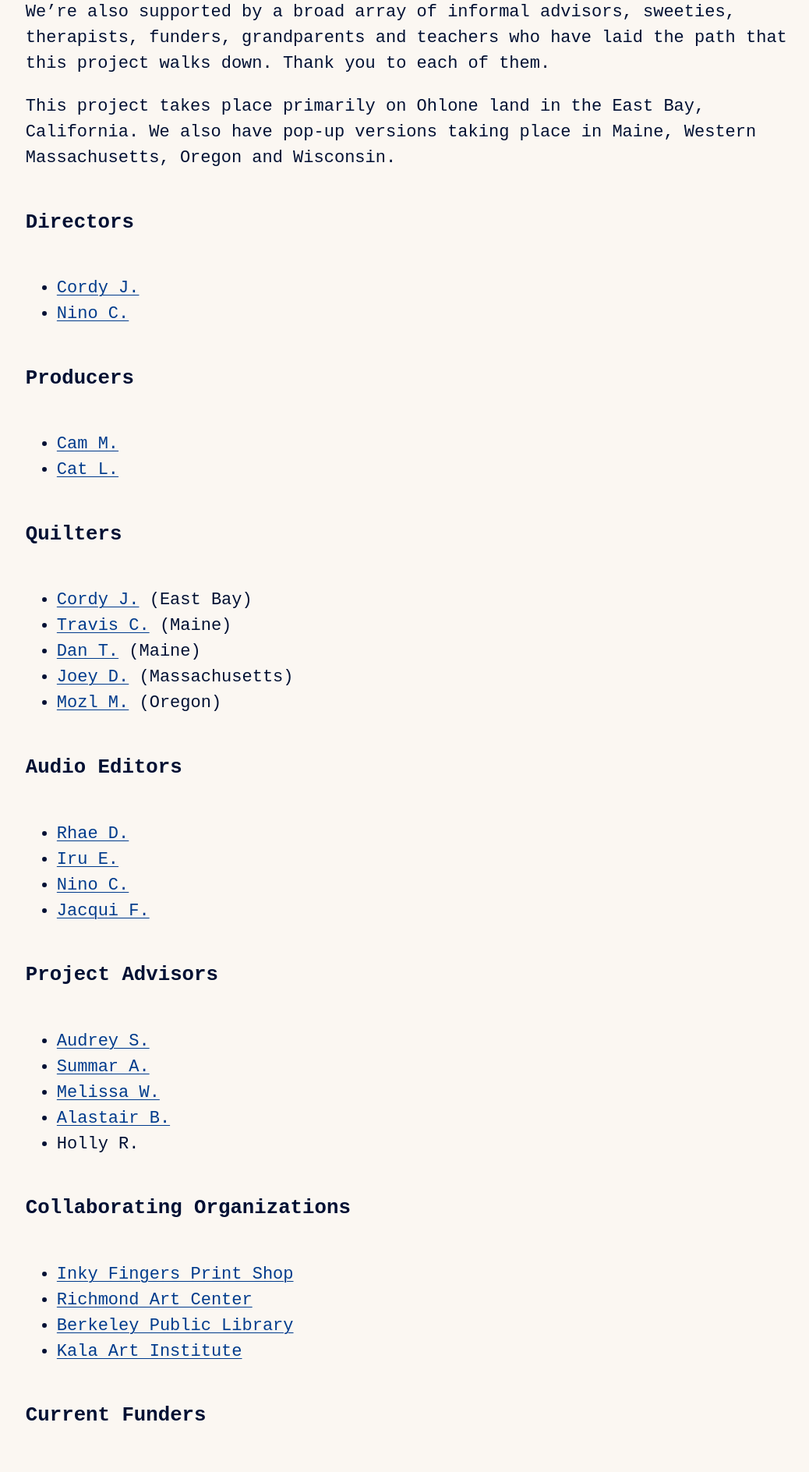
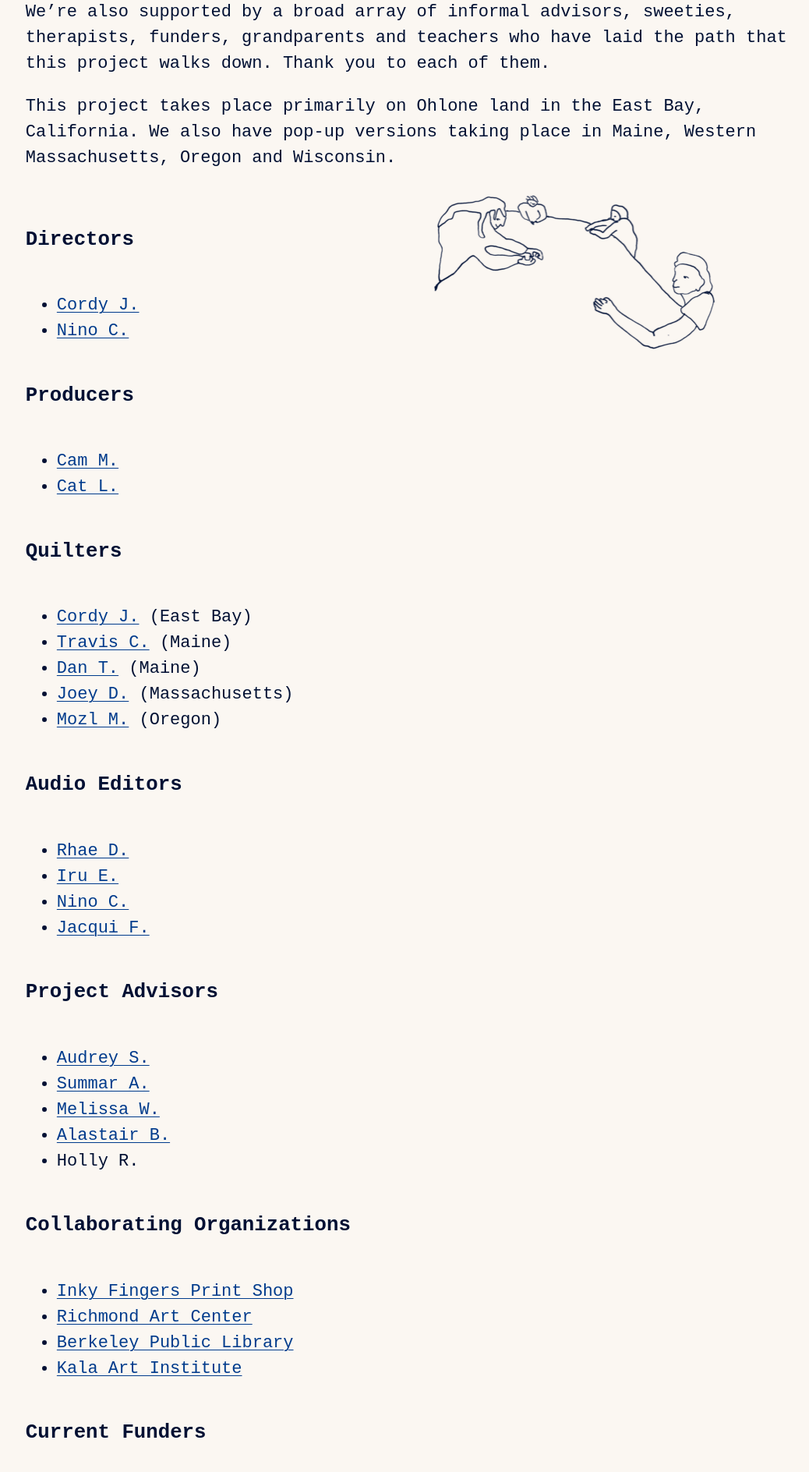
Before and after one commit to danieldickison/transmission-site, a Jekyll site: the page built from who.markdown, in a window 1280 px wide. Shown: the part 393-2281 px from the top of the page at 78% size, without its empty margins (200-1238 px from the left). Built offline with Jekyll 4.4.1, drawn with Linux system fonts in a browser that asks for light colours; some web fonts are replaced; our own code applies the rules of GitHub Pages for plain Markdown files.

Commit message:
who illustration

```diff
--- /dev/null
+++ b/_sass/who.scss
@@ -0,0 +1,7 @@
+#illustration-who {
+  margin-bottom: -100px;
+
+  @media (min-width: $width-wide) {
+    margin: 0 10% -100% auto;
+  }
+}
--- a/assets/css/style.scss
+++ b/assets/css/style.scss
@@ -8,3 +8,4 @@ $baseurl: "{{ site.baseurl }}";
 @import "landing";
 @import "history";
 @import "artists";
+@import "who";
--- a/who.markdown
+++ b/who.markdown
@@ -7,6 +7,12 @@ permalink: /who
 Each quilt is made by a collaborative team of 8 trans and queer artists. This includes interviewers, audio editors, quilters and more. The project vision is also held by a team of trans and queer community based artists. We’re also supported by a broad array of informal advisors, sweeties, therapists, funders, grandparents and teachers who have laid the path that this project walks down. Thank you to each of them.
 
 This project takes place primarily on Ohlone land in the East Bay, California. We also have pop-up versions taking place in Maine, Western Massachusetts, Oregon and Wisconsin.
+
+<img
+  id="illustration-who"
+  src="/assets/images/illustration-who-2.png"
+  width="372" height="218"
+/>
 
 ### Directors
 
```
Also changed, not shown: assets/images/illustration-who-2.png (added), 1 other file.
